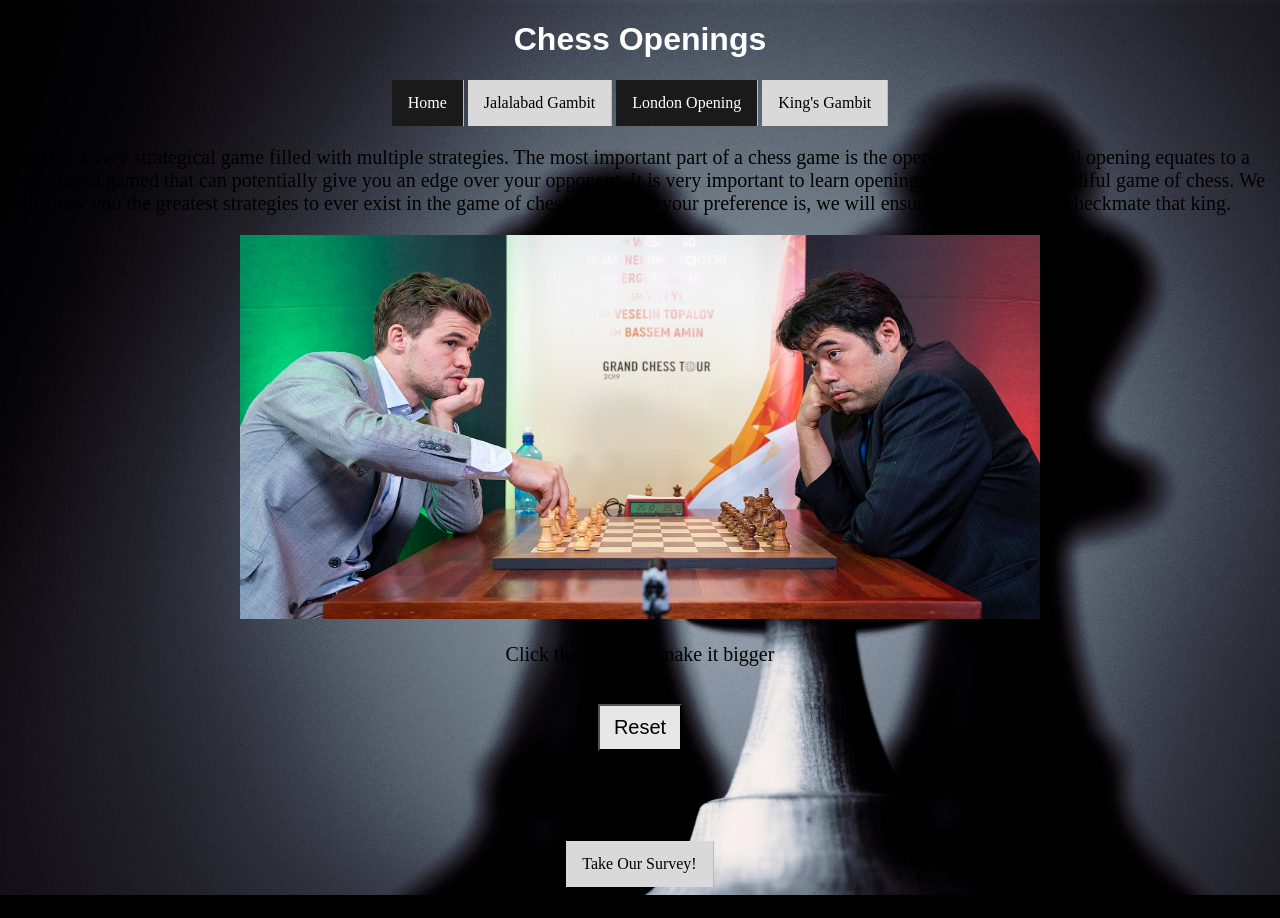
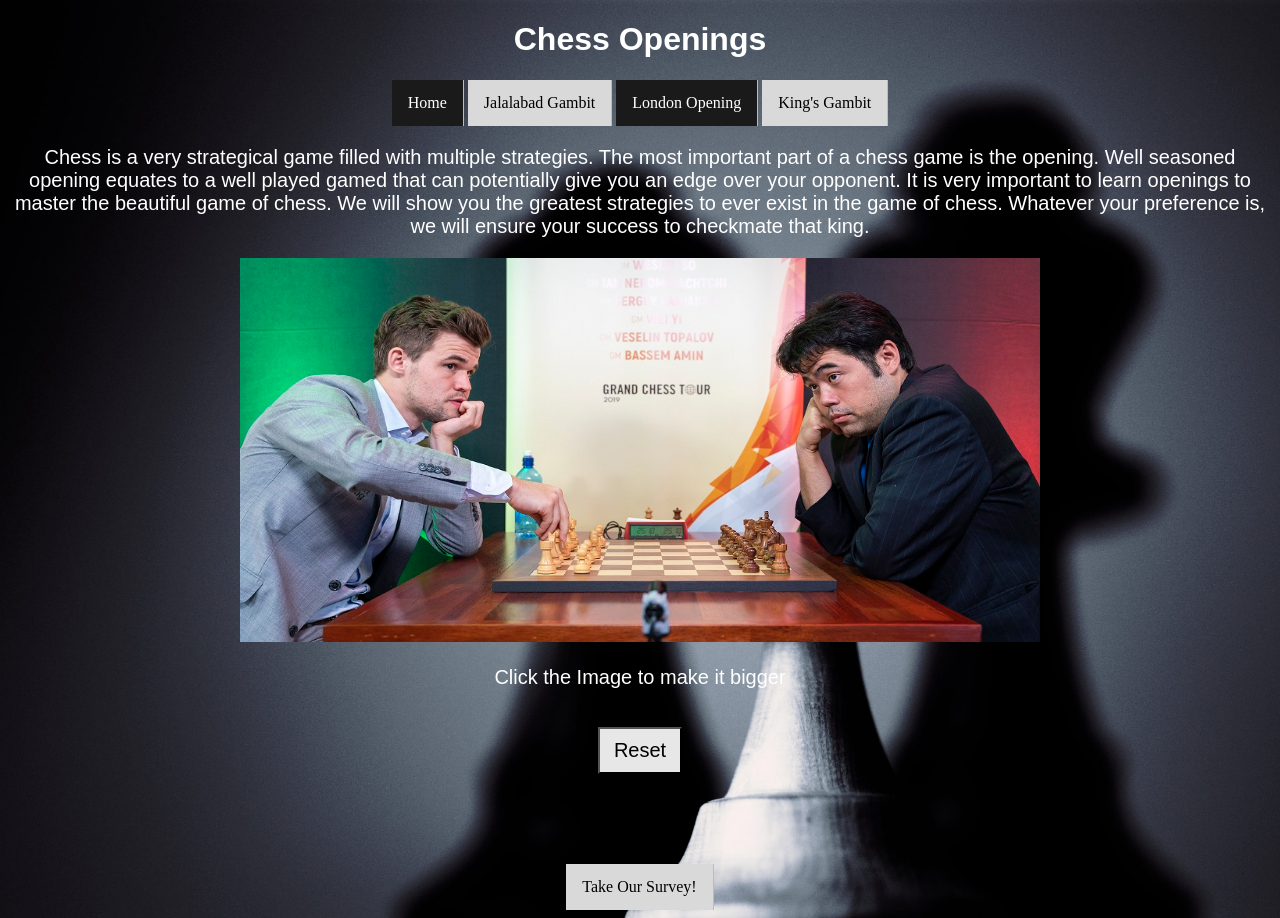
Before and after one commit to bossansh/MrMillard-P2, a PHP site: page /index.html in a window 1280 px wide. Before the commit the page ends 895 px from the top, so only its background shows below. Run offline with PHP 8.4, Linux system fonts and the light colour scheme.

Commit message:
Update style.css

```diff
--- a/FinalProject/style.css
+++ b/FinalProject/style.css
@@ -1,4 +1,4 @@
-hp, h1, h2, form{   /* CSS styling for text */
+p, h1, h2, form{   /* CSS styling for text */
   color: white;
   height: 100%;
   width: 100%;
```
